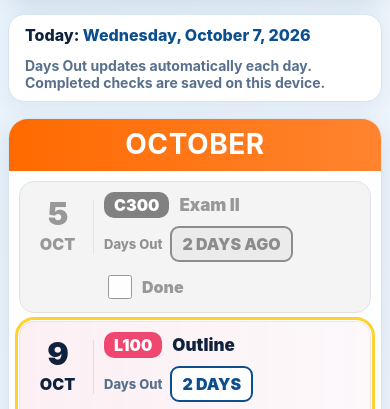
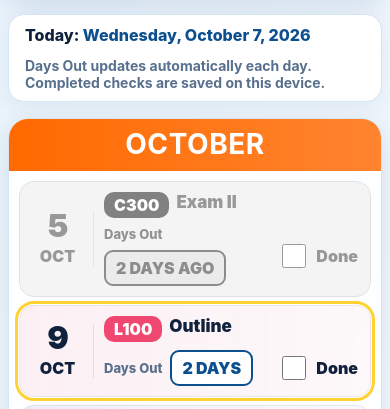
Before and after one commit to sg4b-cgsoc/ay27-deadlines, a plain HTML site: page index.html in a window 390 px wide. Shown: the part 118-527 px from the top of the page. Drawn offline with Linux system fonts and the light colour scheme.

Commit message:
Wrap long deadline titles and align Done checkboxes below titles

```diff
--- a/index.html
+++ b/index.html
@@ -50,7 +50,7 @@
     .month[data-month="12"] h2{background:linear-gradient(90deg,#0c6dc3,#1988df)}
     .cards{padding:10px;display:grid;gap:8px}
     .card{
-      position:relative;display:grid;grid-template-columns:88px minmax(0,1fr) auto;
+      position:relative;display:grid;grid-template-columns:88px minmax(0,1fr);
       gap:14px;align-items:center;border:1px solid rgba(16,33,61,.07);border-radius:15px;
       padding:10px 12px;background:#fff;transition:.2s ease;
     }
@@ -61,11 +61,12 @@
     .datebox{text-align:center;border-right:1px solid rgba(16,33,61,.1);padding-right:10px}
     .day{font-size:38px;line-height:.9;font-weight:950;letter-spacing:-.04em}
     .mon{font-size:16px;font-weight:950;margin-top:5px}
-    .task-main{min-width:0}
-    .topline{display:flex;align-items:center;gap:10px;min-width:0}
+    /* The title gets the full card width; countdown and Done share the lower row. */
+    .task-main{min-width:0;display:grid;grid-template-columns:minmax(0,1fr) auto;column-gap:10px;row-gap:8px;align-items:center}
+    .topline{grid-column:1 / -1;display:flex;align-items:flex-start;flex-wrap:wrap;gap:10px;min-width:0}
     .course{color:#fff;font-weight:900;border-radius:10px;padding:5px 10px;line-height:1;white-space:nowrap}
-    .task-title{font-size:clamp(17px,1.45vw,23px);font-weight:900;white-space:nowrap;overflow:hidden;text-overflow:ellipsis}
-    .countline{margin-top:8px;display:flex;align-items:center;gap:8px;flex-wrap:wrap}
+    .task-title{font-size:clamp(17px,1.45vw,23px);font-weight:900;line-height:1.2;flex:1 1 140px;min-width:0;white-space:normal;overflow-wrap:break-word}
+    .countline{grid-column:1;grid-row:2;display:flex;align-items:center;gap:8px;flex-wrap:wrap;min-width:0}
     .label{font-size:13px;font-weight:800;color:var(--muted)}
     .days{min-width:88px;text-align:center;padding:6px 10px;border-radius:9px;font-weight:950;background:#fff;border:2px solid currentColor;color:var(--navy2)}
     .days.today{background:#fff3bf;color:#7a5600}
@@ -73,7 +74,7 @@
     /* Past dates automatically become muted, even if not checked as done. */
     .card.past{background:#eef1f4;border-color:#d4d9df;color:#697788;filter:grayscale(1);opacity:.74}
     .card.past .days.overdue{background:#e1e6eb;color:#596779}
-    .done-wrap{display:flex;align-items:center;gap:7px;font-weight:900;white-space:nowrap}
+    .done-wrap{grid-column:2;grid-row:2;justify-self:end;display:flex;align-items:center;gap:7px;font-weight:900;white-space:nowrap}
     .done-wrap input{width:24px;height:24px;accent-color:var(--navy2);cursor:pointer}
     .L100{background:linear-gradient(90deg,rgba(239,71,111,.08),rgba(239,71,111,.03))}
     .H100{background:linear-gradient(90deg,rgba(22,134,239,.08),rgba(22,134,239,.03))}
@@ -99,14 +100,14 @@
     button{appearance:none;border:0;background:#eaf3fb;color:var(--navy2);font-weight:850;padding:8px 12px;border-radius:9px;cursor:pointer;margin-left:auto}
     @media (max-width:980px){
       header{grid-template-columns:1fr}.side-note{display:none}
-      .months{grid-template-columns:1fr}.card{grid-template-columns:72px minmax(0,1fr) auto}
+      .months{grid-template-columns:1fr}.card{grid-template-columns:72px minmax(0,1fr)}
       .day{font-size:32px}.motivation{min-height:100px}
     }
     @media (max-width:560px){
       .page{padding:8px} header{border-radius:16px;padding:18px 14px}
       .todaybar{align-items:flex-start;flex-direction:column}
       .card{grid-template-columns:62px minmax(0,1fr);gap:10px}
-      .done-wrap{grid-column:2}.task-title{white-space:normal}.days{min-width:74px}
+      .task-main{column-gap:8px}.topline{gap:7px}.task-title{flex-basis:120px}.days{min-width:74px}
     }
     @media print{
       body{background:#fff}.page{max-width:none;padding:0}
@@ -247,8 +248,8 @@
                 <span class="task-title">${item.title}</span>
               </div>
               <div class="countline"><span class="label">Days Out</span><span class="days ${cls}">${text}</span></div>
+              <label class="done-wrap"><input type="checkbox" ${isDone?"checked":""} aria-label="Mark ${item.course} ${item.title} done"><span>Done</span></label>
             </div>
-            <label class="done-wrap"><input type="checkbox" ${isDone?"checked":""} aria-label="Mark ${item.course} ${item.title} done"><span>Done</span></label>
           `;
           const checkbox=card.querySelector("input");
           checkbox.addEventListener("change",()=>{
```
